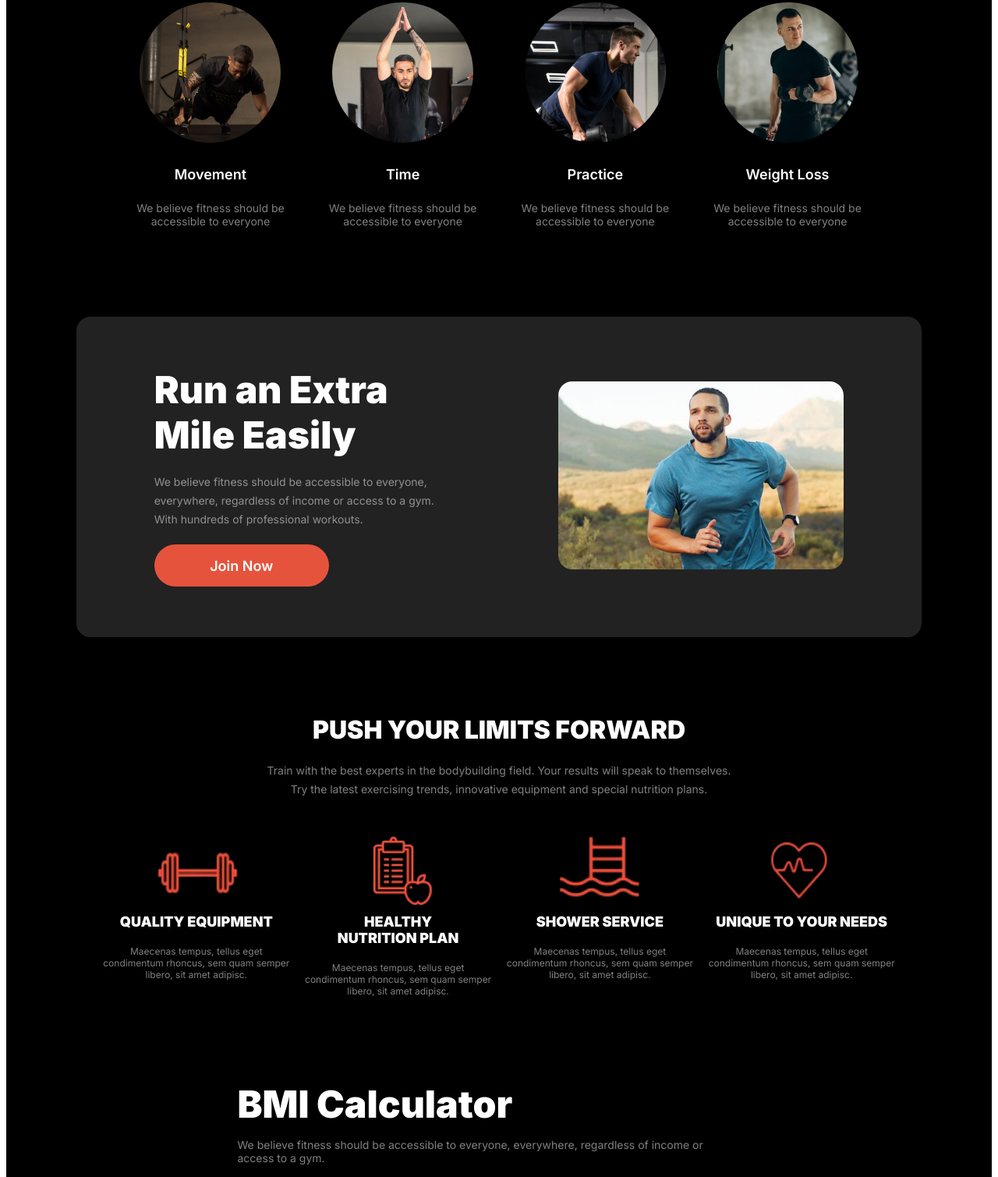
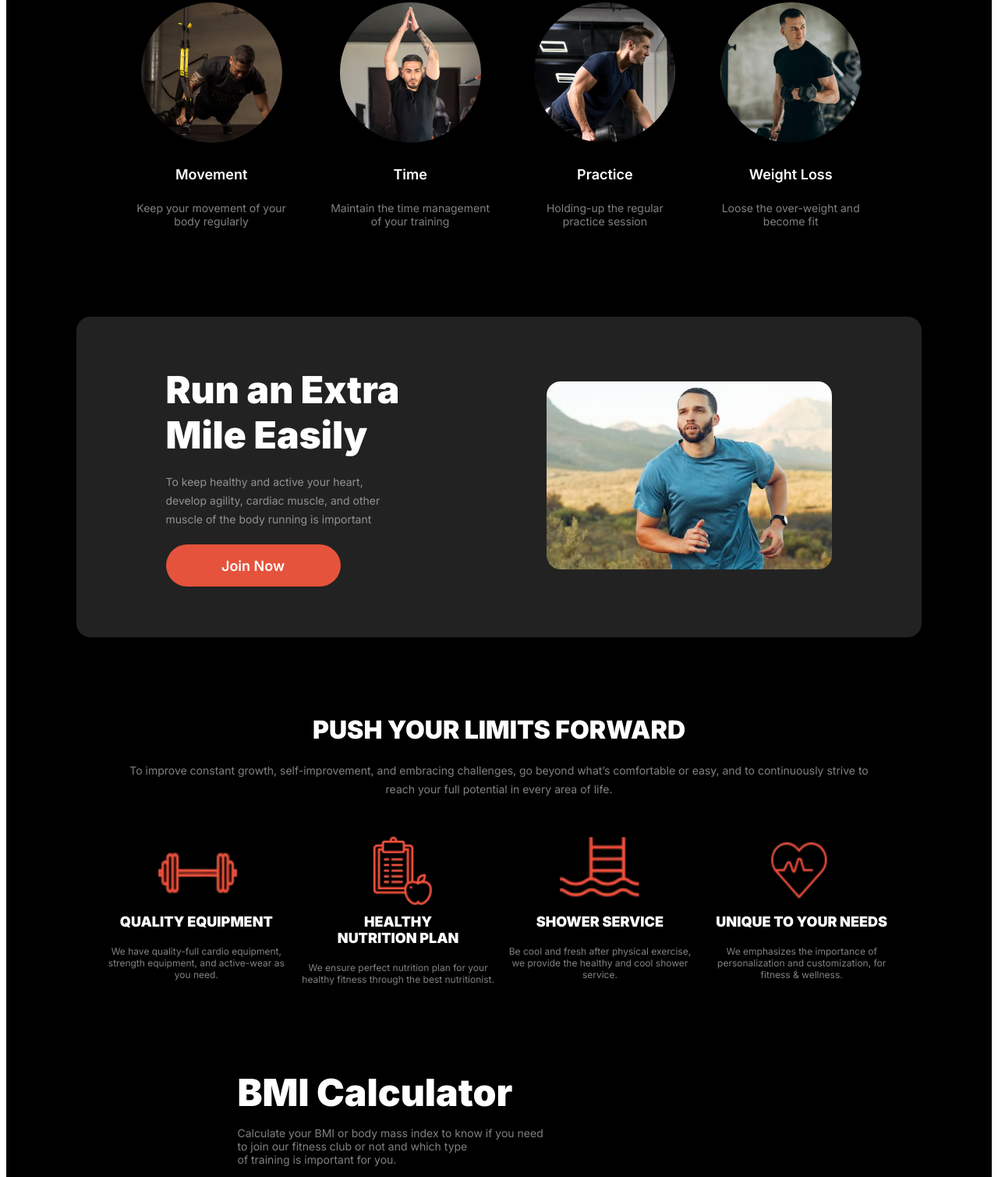
Before and after one commit to hossainahmed2ndmarch/assignment-2, a plain HTML site: page index.html in a window 1280 px wide. Shown: the part 948-2457 px from the top of the page at 78% size. Drawn offline with Linux system fonts and the light colour scheme; a web font is replaced by a local one.

Commit message:
Lorem text replaced

```diff
--- a/index.html
+++ b/index.html
@@ -37,7 +37,7 @@
   <section class="banner">
    <div class="banner-text">
     <h1>Get body in <span id="shape">shape</span> & stay healthy</h1>
-    <p>A huge selection of health and fitness content, healthy recipes and transformation stories to help you get fit and stay fit!</p>
+    <p>Getting in shape and staying healthy, join our club and start the journy of fitness</p>
     <div class="banner-btn">
      <button class="btn-1">Join Club Now!</button>
      <button class="btn-2">Download App</button>
@@ -64,33 +64,33 @@
   <section class="habits">
    <div class="habits-text">
     <h2>Change Your Habits</h2>
-    <p>We believe fitness should be accessible to everyone, everywhere, regardless of income or <br>
-    access to a gym.</p>
+    <p>Changing bad and unnecessary habits and adopt new fruit-full habits <br>
+      is one of the most important step</p>
    </div>
    <div class="habits-img">
     <div class="imgs">
      <img src="images/image 3.png" alt="">
      <h5>Movement</h5>
-      <p>We believe fitness should be <br>
-       accessible to everyone</p>
+     <p>Keep your movement of your<br>
+      body regularly</p>
     </div>
     <div class="imgs">
      <img src="images/image 2.png" alt="">
      <h5>Time</h5>
-      <p>We believe fitness should be <br>
-       accessible to everyone</p>
+     <p>Maintain the time management <br>
+      of your training</p>
     </div>
     <div class="imgs">
      <img src="images/image 4.png" alt="">
      <h5>Practice</h5>
-      <p>We believe fitness should be <br>
-       accessible to everyone</p>
+     <p>Holding-up the regular<br>
+      practice session</p>
     </div>
     <div class="imgs">
      <img src="images/image 5.png" alt="">
      <h5>Weight Loss</h5>
-      <p>We believe fitness should be <br>
-       accessible to everyone</p>
+     <p>Loose the over-weight and<br>
+      become fit</p>
     </div>
    </div>
   </section>
@@ -99,9 +99,9 @@
    <div class="run-text">
     <h3>Run an Extra <br>
      Mile Easily</h3>
-    <p>We believe fitness should be accessible to everyone, <br>
-    everywhere, regardless of income or access to a gym.
-    <br> With hundreds of professional workouts.</p>
+    <p>To keep healthy and active your heart, <br>
+    develop agility, cardiac muscle, and other <br>
+    muscle of the body running is important</p>
     <button>Join Now</button>
    </div>
    <div class="run-img">
@@ -111,32 +111,30 @@
   <!-- Features section starts here -->
   <section class="features">
    <h3>PUSH YOUR LIMITS FORWARD</h3>
-   <p>
-    Train with the best experts in the bodybuilding field. Your results will speak to themselves. <br>
-    Try the latest exercising trends, innovative equipment and special nutrition plans.
-   </p>
+   <p>To improve constant growth, self-improvement, and embracing challenges, go   beyond what’s comfortable or easy, and to continuously strive to <br>
+   reach your full potential in every area of life.</p>
    <div class="features-container">
     <div class="feature">
      <img src="images/icon1.png" alt="Quality Equipment">
      <h5>QUALITY EQUIPMENT</h5>
-     <p>Maecenas tempus, tellus eget condimentum rhoncus, sem quam semper libero, sit amet adipisc.</p>
+     <p>We have quality-full cardio equipment, strength equipment, and active-wear as you need.</p>
     </div>
     <div class="feature">
      <img src="images/icon2.png" alt="Healthy Nutrition Plan">
      <h5>HEALTHY <br>
       NUTRITION PLAN
      </h5>
-     <p>Maecenas tempus, tellus eget condimentum rhoncus, sem quam semper libero, sit amet adipisc.</p>
+     <p>We ensure perfect nutrition plan for your healthy fitness through the best nutritionist.</p>
     </div>
     <div class="feature">
      <img src="images/icon3.png" alt="Shower Service">
      <h5>SHOWER SERVICE</h5>
-     <p>Maecenas tempus, tellus eget condimentum rhoncus, sem quam semper libero, sit amet adipisc.</p>
+     <p>Be cool and fresh after physical exercise, we provide the healthy and cool shower service.</p>
     </div>
     <div class="feature">
      <img src="images/icon4.png" alt="Unique to Your Needs">
      <h5>UNIQUE TO YOUR NEEDS</h5>
-     <p>Maecenas tempus, tellus eget condimentum rhoncus, sem quam semper libero, sit amet adipisc.</p>
+     <p>We emphasizes the importance of personalization and customization, for  fitness & wellness.</p>
     </div>
    </div>
   </section>
@@ -144,8 +142,9 @@
   <section class="bmi">
    <div class="bmi-text">
     <h3>BMI Calculator</h3>
-    <p>We believe fitness should be accessible to everyone, everywhere, regardless of income or <br>
-    access to a gym.</p>
+    <p>Calculate your BMI or body mass index to know if you need <br>
+    to join our fitness club or not and which type <br>
+    of training is important for you.</p>
    </div>
    <div class="bmi-calculator">
     <div class="bmi-chart">
@@ -179,8 +178,8 @@
     </div>
     <div class="bmi-calculation">
      <h5>Calculate your BMI</h5>
-     <p>We believe fitness should be accessible to everyone, everywhere, regardless of <br>
-     income or access to a gym. </p>
+     <p>Calculate your BMI by providing your necessary information and <br>
+      know your exact result of BMI. </p>
      <form action="" class="form-box">
       <input type="text" placeholder="Height/cm" class="input-styles">
       <input type="text" placeholder="Weight/kg" class="input-styles">
@@ -204,8 +203,7 @@
   <!-- Team section starts here -->
   <section class="team-section">
    <h2>Meet Our Team</h2>
-   <p>We believe fitness should be accessible to everyone, everywhere, regardless of income or <br>
-   access to a gym.</p>
+   <p>We provide you professionals for your fitness training, here you choose the <br> right one for your training</p>
    <div class="team-grid">
      <div class="team-member">
       <img src="images/trainer1.png" alt="Jerome Bell">
```
Lines whose indentation alone changed are shown as unchanged.
